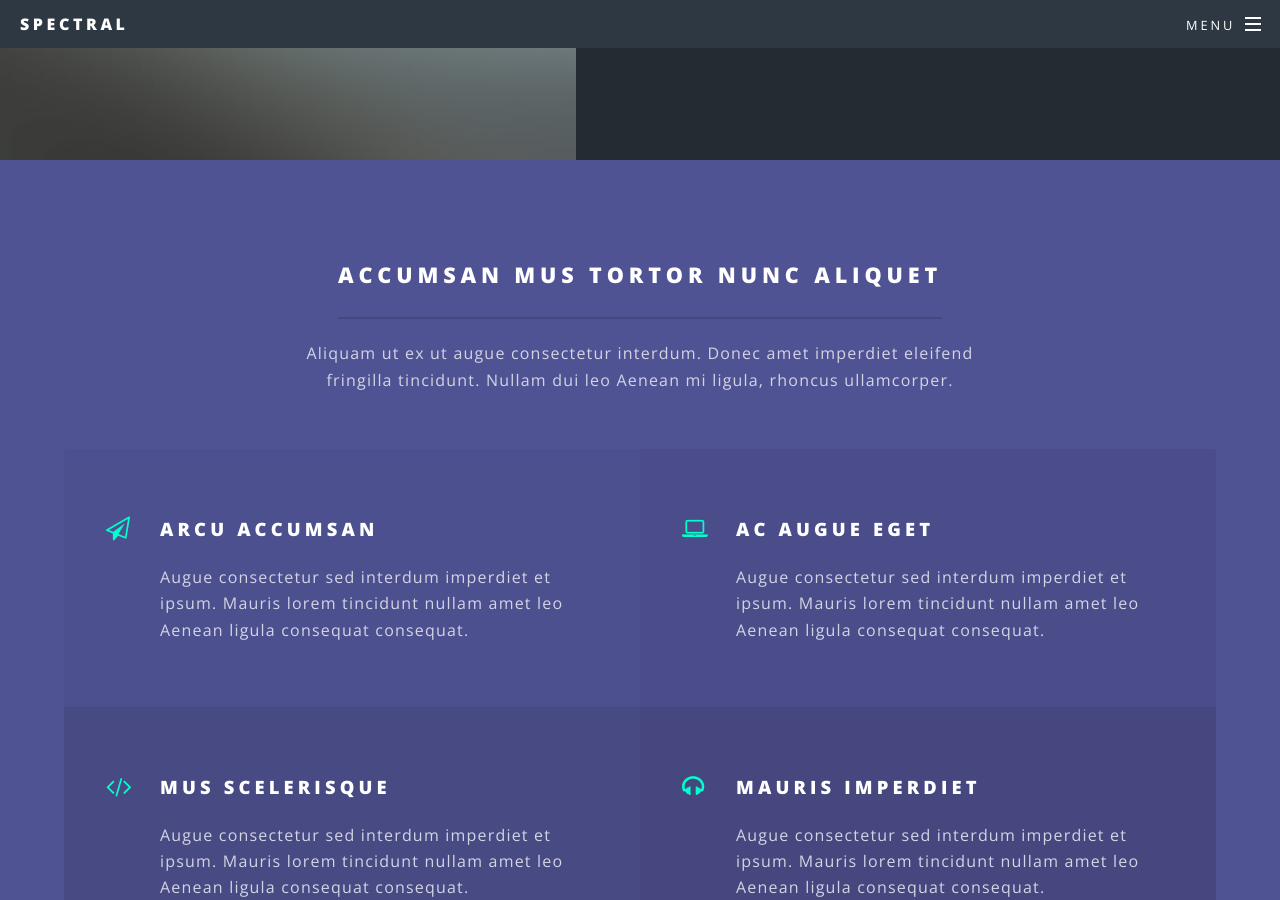
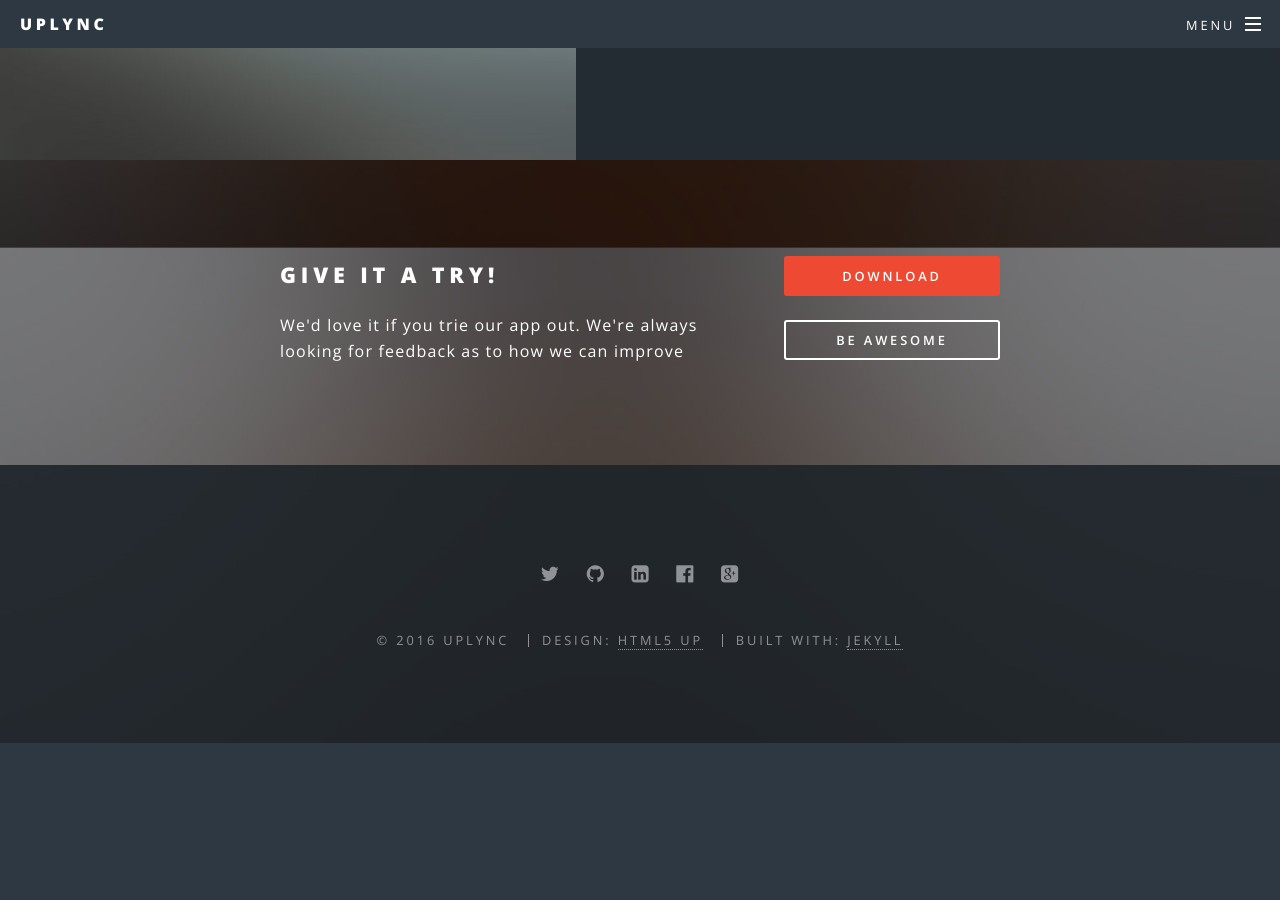
Before and after one commit to jaydenwindle/hackwestern-2016, a Jekyll site: the page built from index.html, in a window 1280 px wide and 900 px high, scrolled down 2483 px. Built offline with Jekyll 4.4.1, drawn with Linux system fonts in a browser that asks for light colours; after the commit the page ends 3226 px from its top, so only the background shows below that; some of the changed text lies outside the part shown.

Commit message:
adding assets

```diff
--- a/_config.yml
+++ b/_config.yml
@@ -2,12 +2,11 @@
 #
 
 # Site settings
-title: Spectral
+title: upLync
 description: |
-  Another fine responsive
-  site template freebie
-  crafted by [HTML5 UP](http://html5up.net)
-owner: Your Name # or company name
+    Helping to keep you connected
+    with all of the people you meet.
+owner: upLync # or company name
 first_published: 2016 # if migrating another site, the year of your first publish
 email: your-email@domain.com
 baseurl: "" # the subpath of your site, e.g. /blog
--- a/index.html
+++ b/index.html
@@ -7,7 +7,7 @@ layout: landing
 							<h2>{{ site.title }}</h2>
 							<p>{{ site.description | markdownify }}</p>
 							<ul class="actions">
-								<li><a href="#" class="button special">Activate</a></li>
+								<li><a href="#" class="button special">Download Our App</a></li>
 							</ul>
 						</div>
 						<a href="#one" class="more scrolly">Learn More</a>
@@ -55,53 +55,16 @@ layout: landing
 						</section>
 					</section>
 
-				<!-- Three -->
-					<section id="three" class="wrapper style3 special">
-						<div class="inner">
-							<header class="major">
-								<h2>Accumsan mus tortor nunc aliquet</h2>
-								<p>Aliquam ut ex ut augue consectetur interdum. Donec amet imperdiet eleifend<br />
-								fringilla tincidunt. Nullam dui leo Aenean mi ligula, rhoncus ullamcorper.</p>
-							</header>
-							<ul class="features">
-								<li class="icon fa-paper-plane-o">
-									<h3>Arcu accumsan</h3>
-									<p>Augue consectetur sed interdum imperdiet et ipsum. Mauris lorem tincidunt nullam amet leo Aenean ligula consequat consequat.</p>
-								</li>
-								<li class="icon fa-laptop">
-									<h3>Ac Augue Eget</h3>
-									<p>Augue consectetur sed interdum imperdiet et ipsum. Mauris lorem tincidunt nullam amet leo Aenean ligula consequat consequat.</p>
-								</li>
-								<li class="icon fa-code">
-									<h3>Mus Scelerisque</h3>
-									<p>Augue consectetur sed interdum imperdiet et ipsum. Mauris lorem tincidunt nullam amet leo Aenean ligula consequat consequat.</p>
-								</li>
-								<li class="icon fa-headphones">
-									<h3>Mauris Imperdiet</h3>
-									<p>Augue consectetur sed interdum imperdiet et ipsum. Mauris lorem tincidunt nullam amet leo Aenean ligula consequat consequat.</p>
-								</li>
-								<li class="icon fa-heart-o">
-									<h3>Aenean Primis</h3>
-									<p>Augue consectetur sed interdum imperdiet et ipsum. Mauris lorem tincidunt nullam amet leo Aenean ligula consequat consequat.</p>
-								</li>
-								<li class="icon fa-flag-o">
-									<h3>Tortor Ut</h3>
-									<p>Augue consectetur sed interdum imperdiet et ipsum. Mauris lorem tincidunt nullam amet leo Aenean ligula consequat consequat.</p>
-								</li>
-							</ul>
-						</div>
-					</section>
-
 				<!-- CTA -->
 					<section id="cta" class="wrapper style4">
 						<div class="inner">
 							<header>
-								<h2>Arcue ut vel commodo</h2>
-								<p>Aliquam ut ex ut augue consectetur interdum endrerit imperdiet amet eleifend fringilla.</p>
+								<h2>Give it a try!</h2>
+								<p>We'd love it if you trie our app out. We're always looking for feedback as to how we can improve</p>
 							</header>
 							<ul class="actions vertical">
-								<li><a href="#" class="button fit special">Activate</a></li>
-								<li><a href="#" class="button fit">Learn More</a></li>
+								<li><a href="#" class="button fit special">Download</a></li>
+								<li><a href="#" class="button fit">Be Awesome</a></li>
 							</ul>
 						</div>
 					</section>
```
Also changed, not shown: css/main.scss (line endings or trailing spaces), images/uplync-white.png (added), 1 other file.
